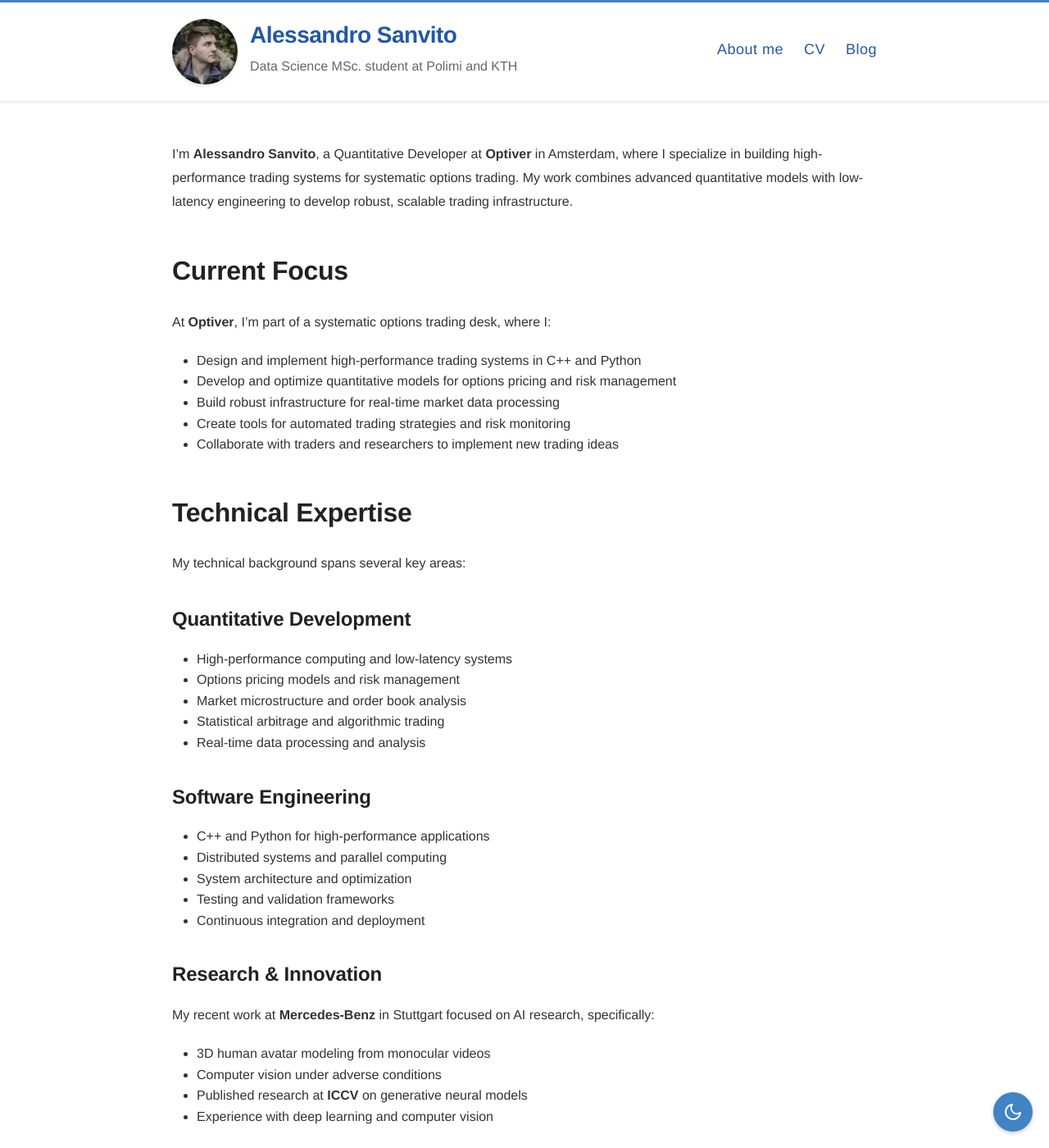
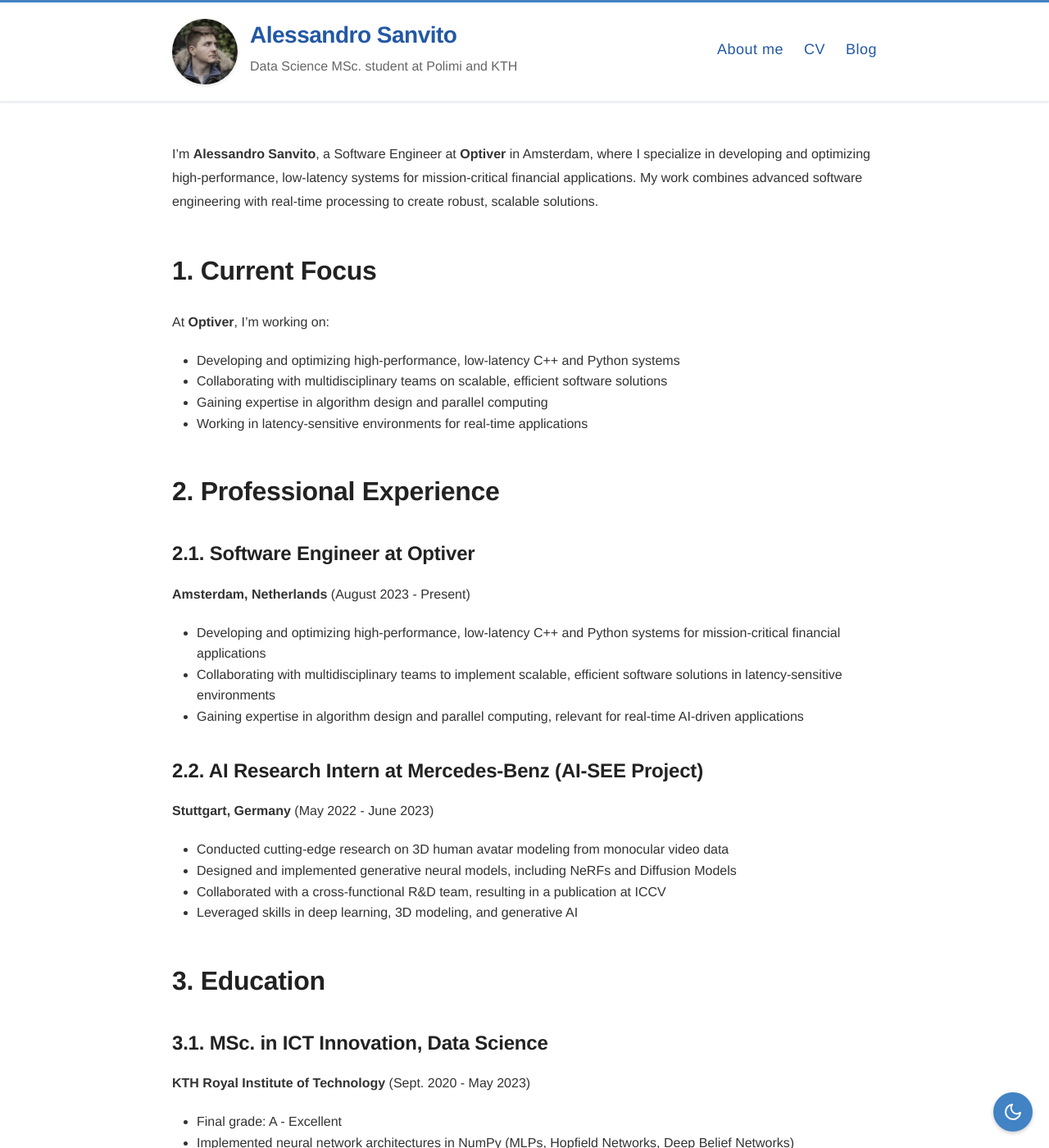
Before and after one commit to Alexdruso/Alexdruso.github.io, a Jekyll site: the page built from docs/index.md, in a window 1280 px wide and 1400 px high. Shown: the whole window at 82% size. Built offline with Jekyll 4.4.1, drawn with Linux system fonts in a browser that asks for light colours; some of the changed text lies outside the part shown.

Commit message:
chore: numbers

```diff
--- a/docs/index.md
+++ b/docs/index.md
@@ -1,68 +1,74 @@
 ---
-title: Alessandro Sanvito | Quantitative Developer
+title: Alessandro Sanvito | Software and AI Engineer
 layout: page
 ---
 
-I'm **Alessandro Sanvito**, a Quantitative Developer at **Optiver** in Amsterdam, where I specialize in building high-performance trading systems for systematic options trading. My work combines advanced quantitative models with low-latency engineering to develop robust, scalable trading infrastructure.
+I'm **Alessandro Sanvito**, a Software Engineer at **Optiver** in Amsterdam, where I specialize in developing and optimizing high-performance, low-latency systems for mission-critical financial applications. My work combines advanced software engineering with real-time processing to create robust, scalable solutions.
 
-## Current Focus
+## 1. Current Focus
 
-At **Optiver**, I'm part of a systematic options trading desk, where I:
-- Design and implement high-performance trading systems in C++ and Python
-- Develop and optimize quantitative models for options pricing and risk management
-- Build robust infrastructure for real-time market data processing
-- Create tools for automated trading strategies and risk monitoring
-- Collaborate with traders and researchers to implement new trading ideas
+At **Optiver**, I'm working on:
+- Developing and optimizing high-performance, low-latency C++ and Python systems
+- Collaborating with multidisciplinary teams on scalable, efficient software solutions
+- Gaining expertise in algorithm design and parallel computing
+- Working in latency-sensitive environments for real-time applications
 
-## Technical Expertise
+## 2. Professional Experience
 
-My technical background spans several key areas:
+### 2.1. Software Engineer at Optiver
+**Amsterdam, Netherlands** (August 2023 - Present)
+- Developing and optimizing high-performance, low-latency C++ and Python systems for mission-critical financial applications
+- Collaborating with multidisciplinary teams to implement scalable, efficient software solutions in latency-sensitive environments
+- Gaining expertise in algorithm design and parallel computing, relevant for real-time AI-driven applications
 
-### Quantitative Development
-- High-performance computing and low-latency systems
-- Options pricing models and risk management
-- Market microstructure and order book analysis
-- Statistical arbitrage and algorithmic trading
-- Real-time data processing and analysis
+### 2.2. AI Research Intern at Mercedes-Benz (AI-SEE Project)
+**Stuttgart, Germany** (May 2022 - June 2023)
+- Conducted cutting-edge research on 3D human avatar modeling from monocular video data
+- Designed and implemented generative neural models, including NeRFs and Diffusion Models
+- Collaborated with a cross-functional R&D team, resulting in a publication at ICCV
+- Leveraged skills in deep learning, 3D modeling, and generative AI
 
-### Software Engineering
+## 3. Education
+
+### 3.1. MSc. in ICT Innovation, Data Science
+**KTH Royal Institute of Technology** (Sept. 2020 - May 2023)
+- Final grade: A - Excellent
+- Implemented neural network architectures in NumPy (MLPs, Hopfield Networks, Deep Belief Networks)
+- Reproduced data mining-related papers in Python and Java
+
+### 3.2. MSc. in Computer Science and Engineering
+**Polytechnic University of Milan** (Sept. 2020 - Jul. 2023)
+- Final grade: 110/110 cum laude
+- Developed a winning ML solution for the RecSys Challenge 2021
+- Built a recommender system for a book catalogue with NumPy, SciPy, and Pandas
+
+### 3.3. BSc. in Engineering of Computing Systems
+**Polytechnic University of Milan** (Sept. 2017 - Jul. 2020)
+- Final grade: 109/110
+- Implemented a cardboard game in Java with extensive testing
+- Created a performance-oriented graph manipulation tool in C
+
+## 4. Technical Skills
+
+### 4.1. Programming & Development
 - C++ and Python for high-performance applications
+- Java development with testing frameworks (JUnit, Mockito)
 - Distributed systems and parallel computing
 - System architecture and optimization
+
+### 4.2. AI & Machine Learning
+- Deep learning and neural networks
+- Computer vision and 3D modeling
+- Generative AI (NeRFs, Diffusion Models)
+- Data mining and recommender systems
+
+### 4.3. Tools & Technologies
+- NumPy, SciPy, Pandas for data analysis
+- Dask, Catboost, XGBoost for machine learning
+- Version control and CI/CD
 - Testing and validation frameworks
-- Continuous integration and deployment
 
-### Research & Innovation
-My recent work at **Mercedes-Benz** in Stuttgart focused on AI research, specifically:
-- 3D human avatar modeling from monocular videos
-- Computer vision under adverse conditions
-- Published research at **ICCV** on generative neural models
-- Experience with deep learning and computer vision
-
-## Education & Background
-
-I hold a **MSc. in ICT Innovation, Data Science** through a double-degree program between [Polimi](https://www.polimi.it/en/) and [KTH](https://www.kth.se/en), as part of the [EIT Digital Master program](https://masterschool.eitdigital.eu/programmes/dsc/). This program provided me with:
-- Advanced knowledge in distributed systems and big data
-- Expertise in machine learning and predictive algorithms
-- Strong foundation in innovation and entrepreneurship
-- Experience in international research environments
-
-My journey began with a **BSc. in Engineering of Computing Systems** from Polimi, where I developed expertise in:
-- Computer Science fundamentals
-- Telecommunications and networking
-- System architecture and design
-- Software development methodologies
-
-## Beyond the Code
-
-When I'm not developing trading systems, I'm:
-- Contributing to society as a blood donor at [AVIS](https://www.avis.it/)
-- Supporting mathematical education as a volunteer at [Tutto è Numero](https://circolomatematico.org/)
-- Exploring new technologies and quantitative methods
-- Enjoying TV series and board games
-- Pursuing my interest in radio communications as an amateur radio enthusiast
-
-## Connect With Me
+## 5. Connect With Me
 
 Interested in my professional journey? Check out my [CV](/public/Alessandro_Sanvito_CV.pdf) for a detailed overview of my experience and skills.
 
```
